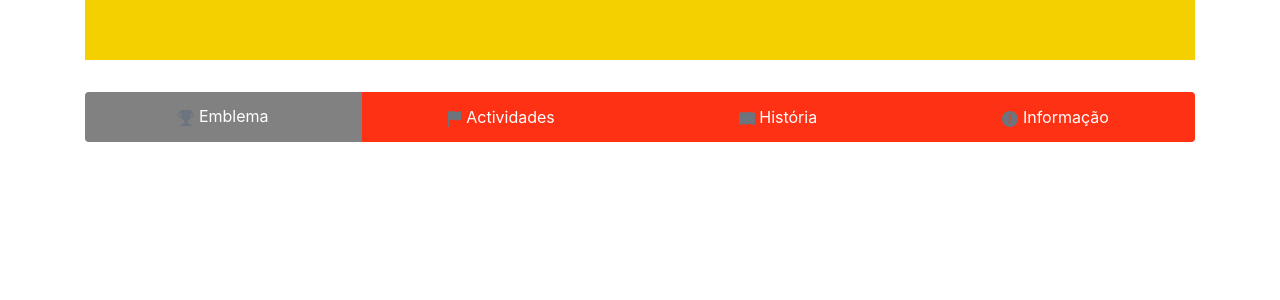
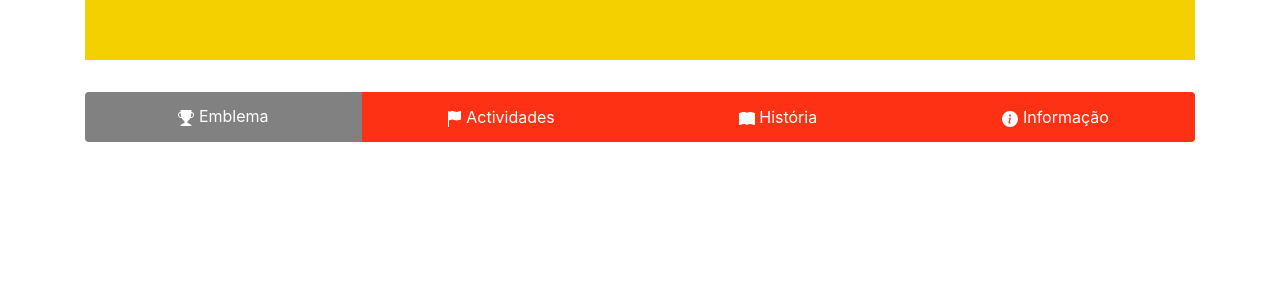
Before and after one commit to GDR-Verderena/gdr-verderena.github.io, a Jekyll site: the page built from about/index.html, in a window 1280 px wide. Shown: the part 618-918 px from the top of the page. Built offline with Jekyll 4.4.1, drawn with Linux system fonts in a browser that asks for light colours.

Commit message:
Update index.html

```diff
--- a/about/index.html
+++ b/about/index.html
@@ -47,7 +47,7 @@ title: G. D. R. Verderena
 
 		<a class="list-group-item list-group-item-action list-group-item-light active" id="list-home-list"
 			data-toggle="list" href="#list-home" role="tab" aria-controls="home">
-			<i class="text-muted"><svg width="1em" height="1em" viewBox="0 0 16 16" class="bi bi-trophy-fill"
+			<i class=""><svg width="1em" height="1em" viewBox="0 0 16 16" class="bi bi-trophy-fill"
 					fill="currentColor" xmlns="http://www.w3.org/2000/svg">
 					<path fill-rule="evenodd"
 						d="M2.5.5A.5.5 0 0 1 3 0h10a.5.5 0 0 1 .5.5c0 .538-.012 1.05-.034 1.536a3 3 0 1 1-1.133 5.89c-.79 1.865-1.878 2.777-2.833 3.011v2.173l1.425.356c.194.048.377.135.537.255L13.3 15.1a.5.5 0 0 1-.3.9H3a.5.5 0 0 1-.3-.9l1.838-1.379c.16-.12.343-.207.537-.255L6.5 13.11v-2.173c-.955-.234-2.043-1.146-2.833-3.012a3 3 0 1 1-1.132-5.89A33.076 33.076 0 0 1 2.5.5zm.099 2.54a2 2 0 0 0 .72 3.935c-.333-1.05-.588-2.346-.72-3.935zm10.083 3.935a2 2 0 0 0 .72-3.935c-.133 1.59-.388 2.885-.72 3.935z" />
@@ -55,7 +55,7 @@ title: G. D. R. Verderena
 
 		<a class="list-group-item list-group-item-action list-group-item-light" id="list-profile-list"
 			data-toggle="list" href="#list-profile" role="tab" aria-controls="profile">
-			<i class="text-muted"><svg width="1em" height="1em" viewBox="0 0 16 16" class="bi bi-flag-fill"
+			<i class=""><svg width="1em" height="1em" viewBox="0 0 16 16" class="bi bi-flag-fill"
 					fill="currentColor" xmlns="http://www.w3.org/2000/svg">
 					<path fill-rule="evenodd"
 						d="M14.778.085A.5.5 0 0 1 15 .5V8a.5.5 0 0 1-.314.464L14.5 8l.186.464-.003.001-.006.003-.023.009a12.435 12.435 0 0 1-.397.15c-.264.095-.631.223-1.047.35-.816.252-1.879.523-2.71.523-.847 0-1.548-.28-2.158-.525l-.028-.01C7.68 8.71 7.14 8.5 6.5 8.5c-.7 0-1.638.23-2.437.477A19.626 19.626 0 0 0 3 9.342V15.5a.5.5 0 0 1-1 0V.5a.5.5 0 0 1 1 0v.282c.226-.079.496-.17.79-.26C4.606.272 5.67 0 6.5 0c.84 0 1.524.277 2.121.519l.043.018C9.286.788 9.828 1 10.5 1c.7 0 1.638-.23 2.437-.477a19.587 19.587 0 0 0 1.349-.476l.019-.007.004-.002h.001" />
@@ -63,7 +63,7 @@ title: G. D. R. Verderena
 
 		<a class="list-group-item list-group-item-action list-group-item-light" id="list-messages-list"
 			data-toggle="list" href="#list-messages" role="tab" aria-controls="messages">
-			<i class="text-muted"><svg width="1em" height="1em" viewBox="0 0 16 16" class="bi bi-book-fill"
+			<i class=""><svg width="1em" height="1em" viewBox="0 0 16 16" class="bi bi-book-fill"
 					fill="currentColor" xmlns="http://www.w3.org/2000/svg">
 					<path fill-rule="evenodd"
 						d="M8 1.783C7.015.936 5.587.81 4.287.94c-1.514.153-3.042.672-3.994 1.105A.5.5 0 0 0 0 2.5v11a.5.5 0 0 0 .707.455c.882-.4 2.303-.881 3.68-1.02 1.409-.142 2.59.087 3.223.877a.5.5 0 0 0 .78 0c.633-.79 1.814-1.019 3.222-.877 1.378.139 2.8.62 3.681 1.02A.5.5 0 0 0 16 13.5v-11a.5.5 0 0 0-.293-.455c-.952-.433-2.48-.952-3.994-1.105C10.413.809 8.985.936 8 1.783z" />
@@ -71,7 +71,7 @@ title: G. D. R. Verderena
 
 		<a class="list-group-item list-group-item-action list-group-item-light" id="list-settings-list"
 			data-toggle="list" href="#list-settings" role="tab" aria-controls="settings">
-			<i class="text-muted"><svg width="1em" height="1em" viewBox="0 0 16 16" class="bi bi-info-circle-fill"
+			<i class=""><svg width="1em" height="1em" viewBox="0 0 16 16" class="bi bi-info-circle-fill"
 					fill="currentColor" xmlns="http://www.w3.org/2000/svg">
 					<path fill-rule="evenodd"
 						d="M8 16A8 8 0 1 0 8 0a8 8 0 0 0 0 16zm.93-9.412l-2.29.287-.082.38.45.083c.294.07.352.176.288.469l-.738 3.468c-.194.897.105 1.319.808 1.319.545 0 1.178-.252 1.465-.598l.088-.416c-.2.176-.492.246-.686.246-.275 0-.375-.193-.304-.533L8.93 6.588zM8 5.5a1 1 0 1 0 0-2 1 1 0 0 0 0 2z" />
```
